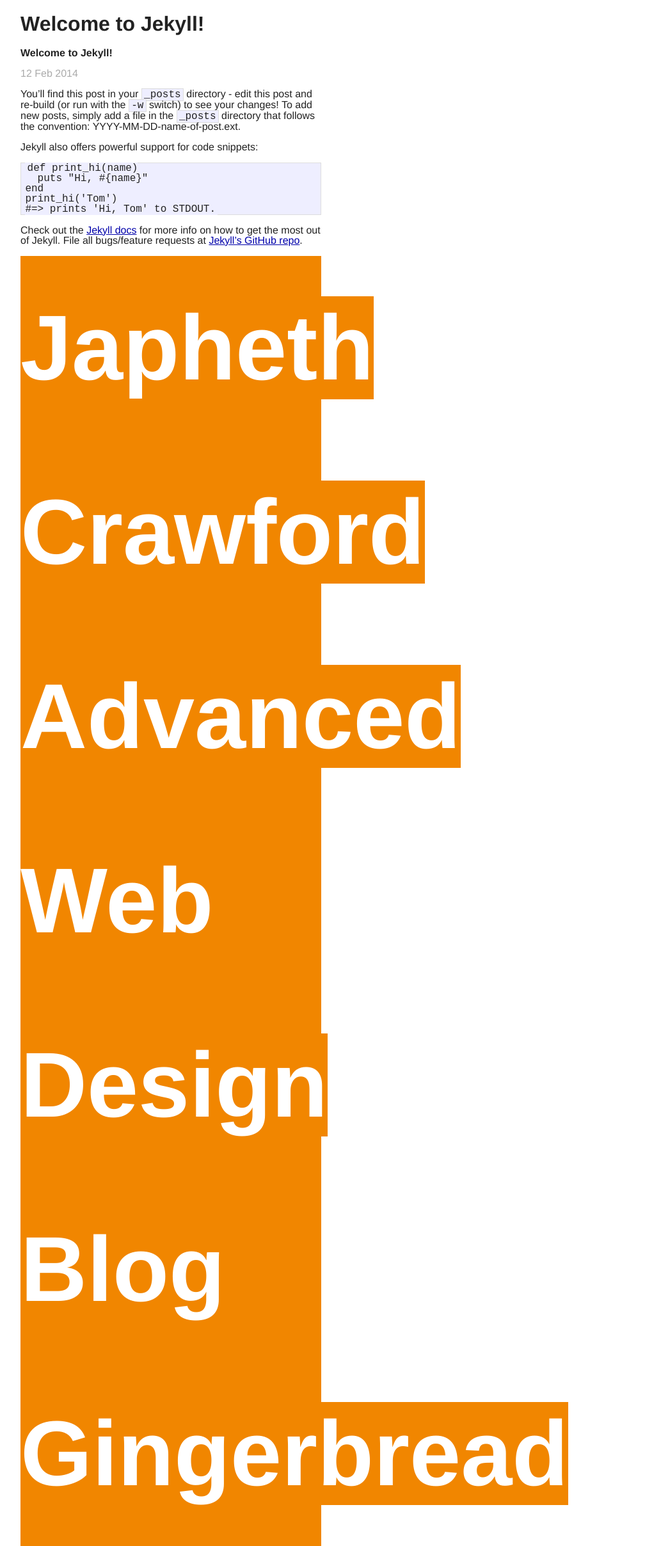
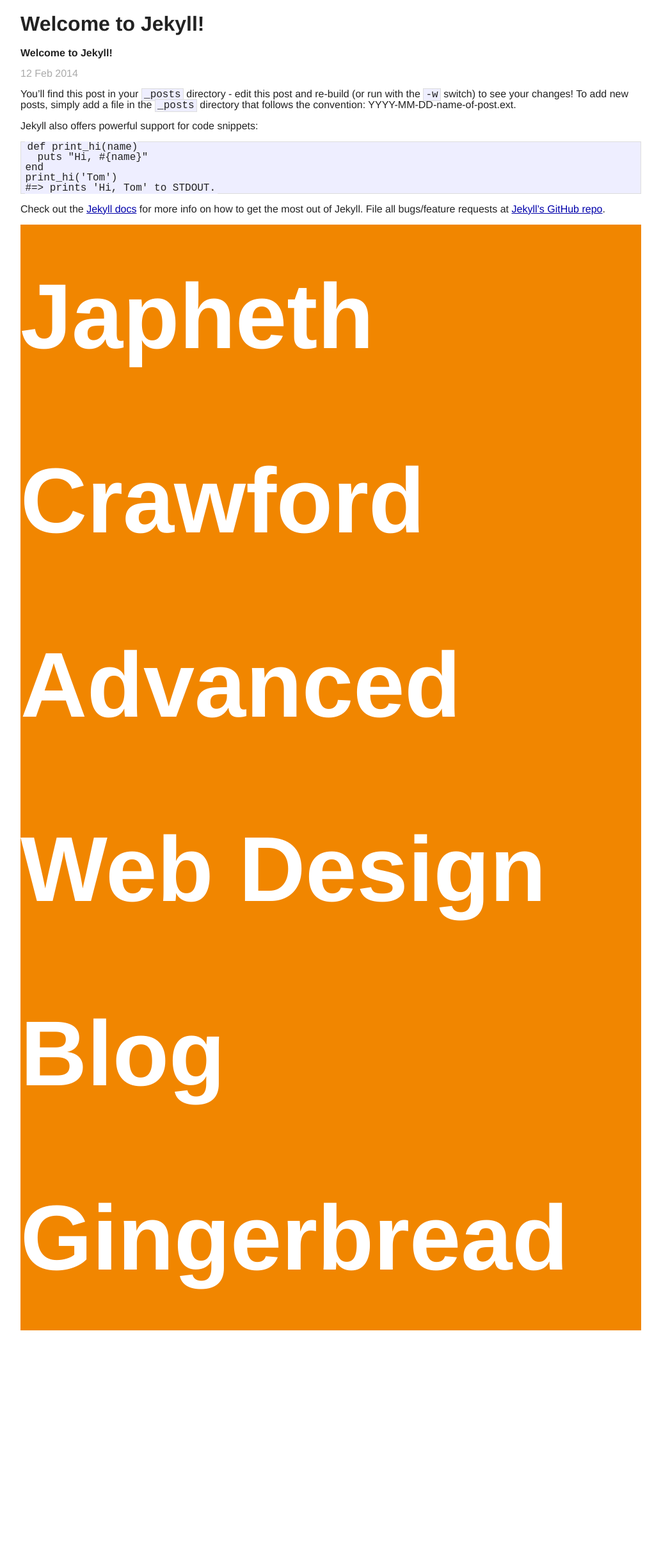
Before and after one commit to japhethcrawford/Blog, a Jekyll site: the page built from _posts/2014-02-12-welcome-to-jekyll.markdown, in a window 1280 px wide. Shown: the whole page at 64% size, without its empty margins (123-1156 px from the left). Built offline with Jekyll 4.4.1, drawn with Linux system fonts in a browser that asks for light colours; Markdown is read by kramdown in place of the engine named in the settings; after the commit the page ends 2079 px from its top, so only the background shows below that.

Commit message:
update grid

```diff
--- a/_layouts/default.html
+++ b/_layouts/default.html
@@ -8,7 +8,7 @@
 		<div class="clear"></div>
     </div>
     <div class="row">
-		<div class="large-6 columns">
+		<div class="large-12 columns">
 		    {{ content }}
 		    {% include nav.html %}
 
```
